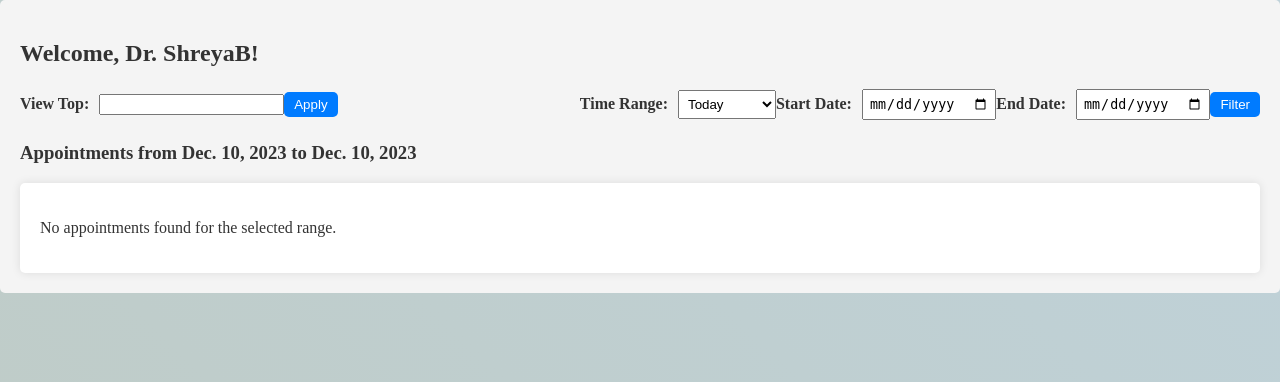
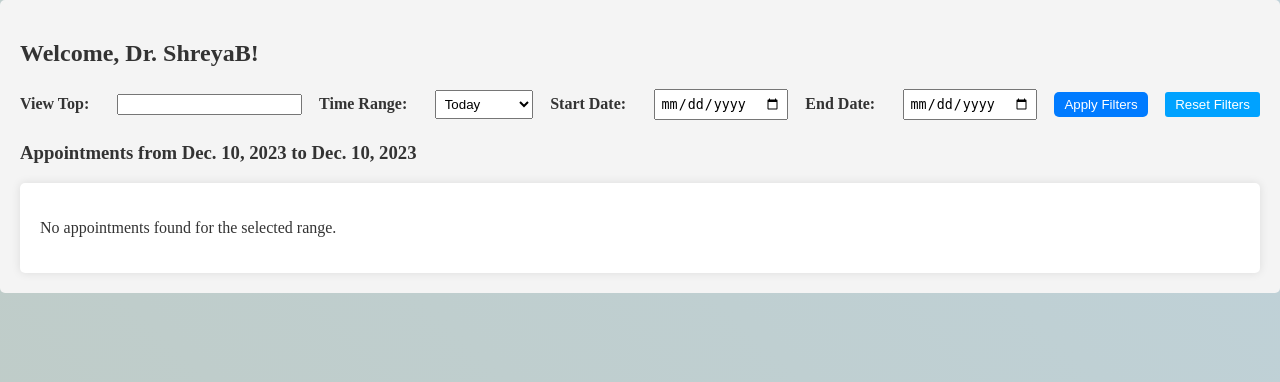
Before and after one commit to Nitss10/Patient_tracker_system, a Django app: page /doctor/dashboard/ in a window 1280 px wide. Shown: the part 38-420 px from the top of the page. Run offline with Django 4.2, Linux system fonts and the light colour scheme; a user stored in the database is signed in; data comes from the database, SQL or seed files in the repository.

Commit message:
Resolved functional issues
Resolved issues related to file download, time issues, filtering and
appointment bookings. Also added option to reset filters

```diff
--- a/myhealthcareportal/health/static/styles.css
+++ b/myhealthcareportal/health/static/styles.css
@@ -375,15 +375,11 @@ ul li {
     border-radius: 5px;
 }
 
-.dashboard-filters {
-    margin-bottom: 20px;
-    display: flex;
-    justify-content: space-between;
-    align-items: center;
-}
-
 .filter-form {
     display: flex;
+    margin-bottom: 20px;
+    /* width: 100%; */
+    justify-content: space-between;
     align-items: center;
 }
 
@@ -683,6 +679,7 @@ body {
 .calendar {
     padding: 3vb 5vh;
 }
+
 .appointment {
     border: 2px solid black;
     padding: 5px 20px;
--- a/myhealthcareportal/health/templates/doctor_dashboard.html
+++ b/myhealthcareportal/health/templates/doctor_dashboard.html
@@ -2,28 +2,30 @@
 
 {% block content %}
 <div class="doctor-dashboard">
-    <h2>Welcome, Dr. {{ doctor.name }}!</h2>
+    <h2>Welcome, Dr. {{ request.user.doctor.name }}!</h2>
 
     <div class="dashboard-filters">
+        <!-- Combined form for both filters -->
         <form method="get" class="filter-form">
             <label for="top_x">View Top:</label>
-            <input type="number" id="top_x" name="top_x" min="1">
-            <button type="submit" class="filter-button">Apply</button>
-        </form>
+            <input type="number" id="top_x" name="top_x" min="1" value="{{ request.GET.top_x }}">
 
-        <form method="get" class="filter-form">
             <label for="time_range">Time Range:</label>
             <select id="time_range" name="time_range" class="filter-select">
-                <option value="day">Today</option>
-                <option value="week">This Week</option>
-                <option value="month">This Month</option>
-                <option value="custom">Custom</option>
+                <option value="day" {% if request.GET.time_range == 'day' %}selected{% endif %}>Today</option>
+                <option value="week" {% if request.GET.time_range == 'week' %}selected{% endif %}>This Week</option>
+                <option value="month" {% if request.GET.time_range == 'month' %}selected{% endif %}>This Month</option>
+                <option value="custom" {% if request.GET.time_range == 'custom' %}selected{% endif %}>Custom</option>
             </select>
+
             <label for="custom_start">Start Date:</label>
-            <input type="date" id="custom_start" name="custom_start" class="filter-date">
+            <input type="date" id="custom_start" name="custom_start" class="filter-date" value="{{ request.GET.custom_start }}">
+
             <label for="custom_end">End Date:</label>
-            <input type="date" id="custom_end" name="custom_end" class="filter-date">
-            <button type="submit" class="filter-button">Filter</button>
+            <input type="date" id="custom_end" name="custom_end" class="filter-date" value="{{ request.GET.custom_end }}">
+
+            <button type="submit" class="filter-button">Apply Filters</button>
+            <button type="button" onclick="location.href='{{ request.path }}';" class="reset-button">Reset Filters</button>
         </form>
     </div>
 
@@ -34,8 +36,7 @@
                 {% for appointment in appointments %}
                 <li class="appointment-item">
                     <span class="appointment-info">
-                        {{ appointment.appointment_date_time }} -
-                        {{ appointment.patient.name }}
+                        {{ appointment.appointment_date_time }} - {{ appointment.patient.name }}
                     </span>
                     <span class="view-patient-link">
                         <a href="{% url 'view_patient_details' patient_id=appointment.patient.id %}">View Patient</a>
--- a/myhealthcareportal/health/templates/view_medical_reports.html
+++ b/myhealthcareportal/health/templates/view_medical_reports.html
@@ -10,7 +10,7 @@
             <div class="medical-report-item">
                 <h3>{{ report.medical_report_name }}</h3>
                 <p>Date: {{ report.test_date }}</p>
-                <a href="{{ report.medical_report.url }}" download class="btn-download">Download Report</a>
+                <a href="{% url 'download_file' report.medical_report.url|cut:'/medical_reports/' %}" download class="btn-download">Download Report</a>
             </div>
             {% endfor %}
         </div>
--- a/myhealthcareportal/health/templates/view_patient_details.html
+++ b/myhealthcareportal/health/templates/view_patient_details.html
@@ -45,7 +45,7 @@
                 {% for report in medical_reports %}
                     <div class="report-item">
                         <p><strong>Report Name:</strong> {{ report.medical_report_name }} - <strong>Date:</strong> {{ report.test_date }}</p>
-                        <a href="{{ report.medical_report.url }}" download>Download Report</a>
+                        <a href="{% url 'download_file' report.medical_report.url|cut:'/medical_reports/' %}" download>Download Report</a>
                     </div>
                 {% endfor %}
             </div>
@@ -62,7 +62,7 @@
             <h2>Appointment on {{ appointment.appointment_date_time }}</h2>
             <p><strong>Subject:</strong> {{ appointment.subject }}</p>
             {% if not appointment.completed %}
-                <form method="post">
+                <form method="post" action="{% url 'edit_appointment' appointment.id %}?referrer=patient_details">
                     {% csrf_token %}
                     <input type="hidden" name="appointment_id" value="{{ appointment.id }}">
                     <button type="submit" name="mark_done">Mark as Done</button>
--- a/myhealthcareportal/health/urls.py
+++ b/myhealthcareportal/health/urls.py
@@ -7,6 +7,7 @@ urlpatterns = [
     path('login/', views.login_view, name='login'),  # Login view
     path('logout/', views.logout_view, name='logout'),  # Logout view
     path('signup/', views.signup_view, name='signup'),  # Signup view
+    path('download/<str:filename>/', views.download_file, name='download_file'), # File download
 
     # Patient-specific views
     path('patient/dashboard/', views.patient_dashboard, name='patient_dashboard'),  # Patient dashboard
--- a/myhealthcareportal/health/views.py
+++ b/myhealthcareportal/health/views.py
@@ -7,6 +7,7 @@ from django.contrib import messages
 from django.db.models import Q, Count
 from django.db.models.functions import TruncDate
 from django.db import IntegrityError
+from django.http import FileResponse
 from .forms import *
 import pytz
 
@@ -172,7 +173,7 @@ def schedule_appointment(request):
             working_hours_start = proposed_time.replace(hour=10, minute=0, second=0, microsecond=0)
             working_hours_end = proposed_time.replace(hour=17, minute=0, second=0, microsecond=0)
 
-            if (proposed_time.replace(tzinfo=None) < timezone.localtime(timezone=currentTimeZone).replace(tzinfo=None)):
+            if (proposed_time < timezone.localtime()):
                 messages.error(request, "Time cannot be in the past")
                 return render(request, 'schedule_appointment.html', {'form': form})
 
@@ -212,15 +213,9 @@ def view_appointments(request):
     # Fetch appointments for the logged-in patient with their consultation history
     appointments = Appointment.objects.filter(patient=patient).prefetch_related('consultationhistory_set')
 
-    timezone.activate(currentTimeZone)
-    # Get localtime in the timezone set above which is then used to filter the appointments
-    now = timezone.localtime(timezone.now())
-
     # Separate upcoming and past appointments
-    upcoming_appointments = appointments.filter(appointment_date_time__gte=now, completed=0).order_by('appointment_date_time')
-    past_appointments = appointments.filter(appointment_date_time__lt=now).order_by('-appointment_date_time') | appointments.filter(completed=1).order_by('-appointment_date_time')
-
-    # Now you can access the consultation history for each appointment in the template
+    upcoming_appointments = appointments.filter(appointment_date_time__gte=timezone.now()).order_by('appointment_date_time')
+    past_appointments = appointments.filter(appointment_date_time__lt=timezone.now()).order_by('-appointment_date_time') | appointments.filter(completed=1).order_by('-appointment_date_time')    # Now you can access the consultation history for each appointment in the template
 
     context = {
         'upcoming_appointments': upcoming_appointments,
@@ -279,18 +274,10 @@ def view_medical_reports(request):
 
 # Doctor-specific views
 
-@login_required
-def doctor_dashboard(request):
-    doctor = get_object_or_404(Doctor, user=request.user)
-
-    # Change timezone here and in view_appointments
-    timezone.activate(currentTimeZone)
-
-    # Default time range is today
+def get_appointment_filters(request, doctor):
     start_date = timezone.now().date()
     end_date = start_date
 
-    # Update time range based on user input
     if 'time_range' in request.GET:
         time_range = request.GET['time_range']
         if time_range == 'week':
@@ -303,41 +290,47 @@ def doctor_dashboard(request):
             start_date = timezone.datetime.strptime(request.GET['custom_start'], '%Y-%m-%d').date()
             end_date = timezone.datetime.strptime(request.GET['custom_end'], '%Y-%m-%d').date()
 
-    # Get appointments within the specified date range
-    appointments = Appointment.objects.filter(
-        doctor=doctor,
-        appointment_date_time__range=(
-            timezone.make_aware(timezone.datetime.combine(start_date, timezone.datetime.min.time())),
-            timezone.make_aware(timezone.datetime.combine(end_date, timezone.datetime.max.time()))
-        )
-    ).order_by('appointment_date_time')
+    start_datetime = timezone.make_aware(timezone.datetime.combine(start_date, timezone.datetime.min.time()))
+    end_datetime = timezone.make_aware(timezone.datetime.combine(end_date, timezone.datetime.max.time()))
 
-    # Top X appointments
+    return {
+        'doctor': doctor,
+        'appointment_date_time__range': (start_datetime, end_datetime)
+    }, start_date, end_date
+
+@login_required
+def doctor_dashboard(request):
+    doctor = get_object_or_404(Doctor, user=request.user)
+    appointment_filters, start_date, end_date = get_appointment_filters(request, doctor)
+
+    appointments = Appointment.objects.filter(**appointment_filters).order_by('appointment_date_time')
+
     if 'top_x' in request.GET:
         try:
             top_x = int(request.GET['top_x'])
             appointments = appointments[:top_x]
         except ValueError:
-            pass  # Ignore if the input is not a valid integer
+            pass
 
-    # Handle marking appointments as completed
     if request.method == 'POST':
         appointment_id = request.POST.get('appointment_id')
         if appointment_id:
             appointment = get_object_or_404(Appointment, pk=appointment_id, doctor=doctor)
-            appointment.completed = True  # Marking the appointment as completed
+            appointment.completed = True
             appointment.save()
             messages.success(request, "Appointment marked as completed.")
             return redirect('doctor_dashboard')
 
+    # Example of using the same filters for a different query
+    # additional_results = AnotherModel.objects.filter(**appointment_filters)
+
     context = {
-        'doctor': doctor,
         'appointments': appointments,
-        'start_date': start_date,
+        'start_date': start_date,  # Add start_date to the context
         'end_date': end_date,
+        # 'additional_results': additional_results,  # Uncomment if needed
     }
     return render(request, 'doctor_dashboard.html', context)
-
 
 @login_required
 def view_patient_list(request):
@@ -386,7 +379,7 @@ def view_patient_details(request, patient_id):
         return redirect('home')
 
     patient = get_object_or_404(Patient, pk=patient_id)
-    appointments_with_consultations = Appointment.objects.filter(patient=patient).order_by('-appointment_date_time').prefetch_related('consultationhistory_set')
+    appointments_with_consultations = Appointment.objects.filter(patient=patient, doctor=request.user.doctor).order_by('-appointment_date_time').prefetch_related('consultationhistory_set')
     medical_history = PatientMedicalHistory.objects.filter(patient=patient)
     medical_reports = PatientMedicalReports.objects.filter(patient=patient)
 
@@ -453,11 +446,20 @@ def edit_appointment(request, appointment_id):
         if form.is_valid():
             form.save()
             messages.success(request, "Appointment updated successfully.")
-            referrer = request.GET.get('referrer', 'patient_details')
-            if referrer == 'dashboard':
+
+        # Handle marking appointments as completed
+        appointment_id = request.POST.get('appointment_id')
+        if appointment_id:
+            appointment = get_object_or_404(Appointment, pk=appointment_id, doctor=request.user.doctor)
+            appointment.completed = True  # Marking the appointment as completed
+            appointment.save()
+            messages.success(request, "Appointment marked as completed.")
+
+        referrer = request.GET.get('referrer', 'patient_details')
+        if referrer == 'dashboard':
                 return redirect('doctor_dashboard')
-            else:
-                return redirect('view_patient_details', patient_id=appointment.patient.id)
+        else:
+            return redirect('view_patient_details', patient_id=appointment.patient.id)
 
     else:
         form = AppointmentForm(instance=appointment)
@@ -482,16 +484,31 @@ def delete_appointment(request, appointment_id):
         return redirect('home')
 
 
-
-
 @login_required
 def view_appointment_calendar(request):
-    dates = Appointment.objects.annotate(date=TruncDate(
-        'appointment_date_time')).values('date').annotate(c=Count('id'))
+    # Get the doctor for the logged-in user
+    doctor = get_object_or_404(Doctor, user=request.user)
 
-    appointments = {date['date']: Appointment.objects.filter(
-        appointment_date_time__date=date['date']) for date in dates}
+    # Annotate and count appointments by date for the logged-in doctor
+    dates = Appointment.objects.filter(doctor=doctor).annotate(
+        date=TruncDate('appointment_date_time')
+    ).values('date').annotate(c=Count('id'))
+
+    # Prepare appointments dictionary for the logged-in doctor
+    appointments = {
+        date['date']: Appointment.objects.filter(
+            doctor=doctor,
+            appointment_date_time__date=date['date']
+        ) for date in dates
+    }
 
     context = {'appointments': appointments}
 
-    return render(request, 'calendar.html', context)
+    return render(request, 'calendar.html',context)
+
+
+def download_file(request, filename):
+    filepath = "medical_reports/" + filename
+    response = FileResponse(open(filepath, 'rb'))
+    response['Content-Disposition'] = f'attachment; filename="{filename}"'
+    return response
```
